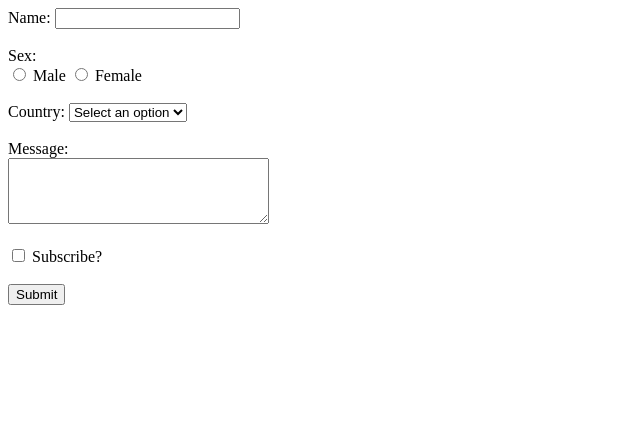
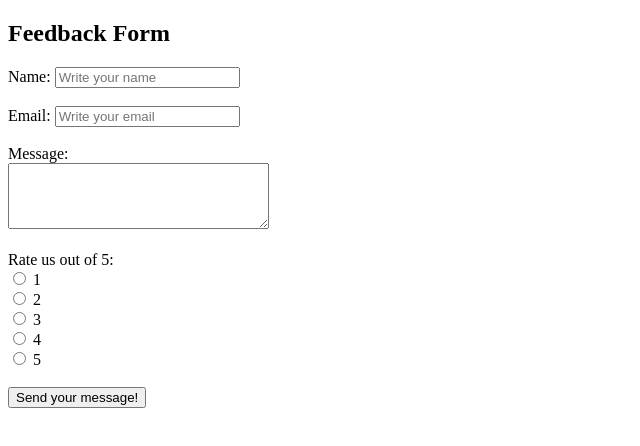
Before and after one commit to pankaj1803rao/learning-full-stack-with-apna-college, a plain HTML site: page index.html in a window 1280 px wide. Shown: the whole page, without its empty margins (0-640 px from the left). Drawn offline with Linux system fonts and the light colour scheme.

Commit message:
forms feedback

```diff
--- a/index.html
+++ b/index.html
@@ -6,38 +6,39 @@
     <title>Document</title>
 </head>
 <body>
-    <form>
+    <h2>Feedback Form</h2>
+
+    <form action="/contact">
         <label for="name">Name:</label>
-        <input type="text" name="name" id="name" />
-        <br /><br />
+<input type="text" placeholder="Write your name" id="name" />
+<br /><br />
 
-        <label for="sex">Sex:</label><br />
-        <input type="radio" name="sex" id="male" value="male" />
-        <label for="male">Male</label>
-
-        <input type="radio" name="sex" id="female" value="female" />
-        <label for="female">Female</label>
-        <br /><br />
-
-<label for="country">Country:</label>
-<select name="country" id="country">
-    <option>Select an option</option>
-    <option value="india">India</option>
-    <option value="usa">USA</option>
-    <option value="nepal">Nepal</option>
-    <option value="canada">Canada</option>
-</select>
+<label for="email">Email:</label>
+<input type="email" placeholder="Write your email" id="email" />
 <br /><br />
 
 <label for="message">Message:</label><br />
 <textarea name="message" id="message" cols="30" rows="4"></textarea>
 <br /><br />
 
-<input type="checkbox" name="newsletter" id="newsletter" />
-<label for="newsletter">Subscribe?</label>
-<br /><br />
+<label for="rating">Rate us out of 5:</label><br />
 
-<button type="submit">Submit</button>
+<input type="radio" name="rating" id="one" value="one" />
+<label for="one">1</label><br />
+
+<input type="radio" name="rating" id="two" value="two" />
+<label for="two">2</label><br />
+
+<input type="radio" name="rating" id="three" value="three" />
+<label for="three">3</label><br />
+
+<input type="radio" name="rating" id="four" value="four" />
+<label for="four">4</label><br />
+
+<input type="radio" name="rating" id="five" value="five" />
+<label for="five">5</label><br /><br />
+
+<button>Send your message!</button>
 </form>
 
 </body>
```
